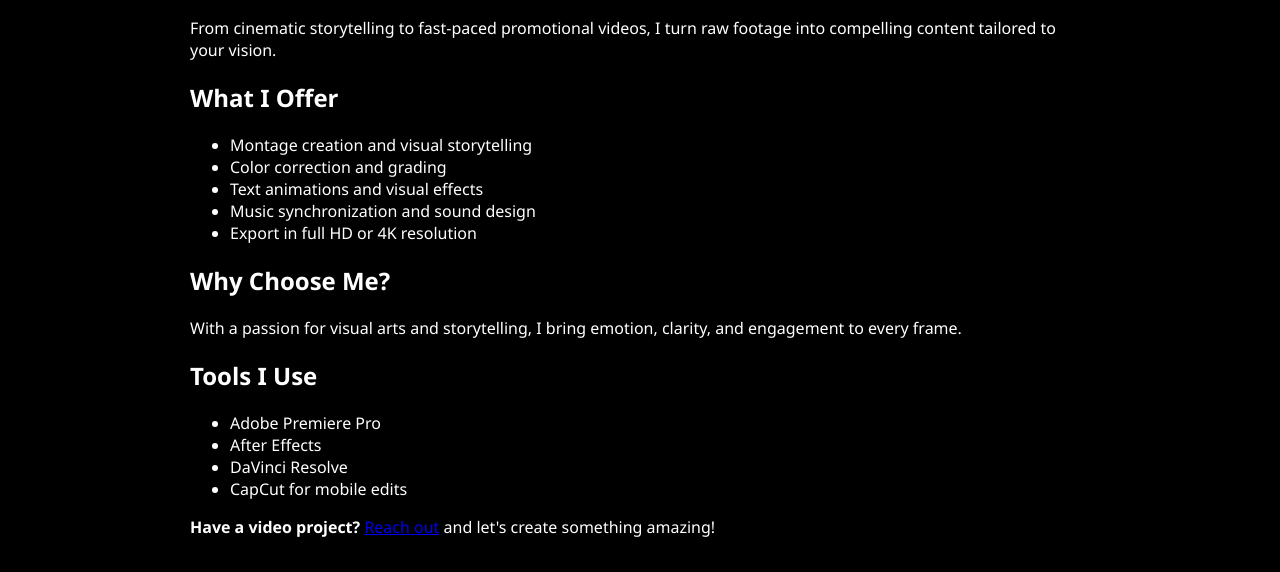
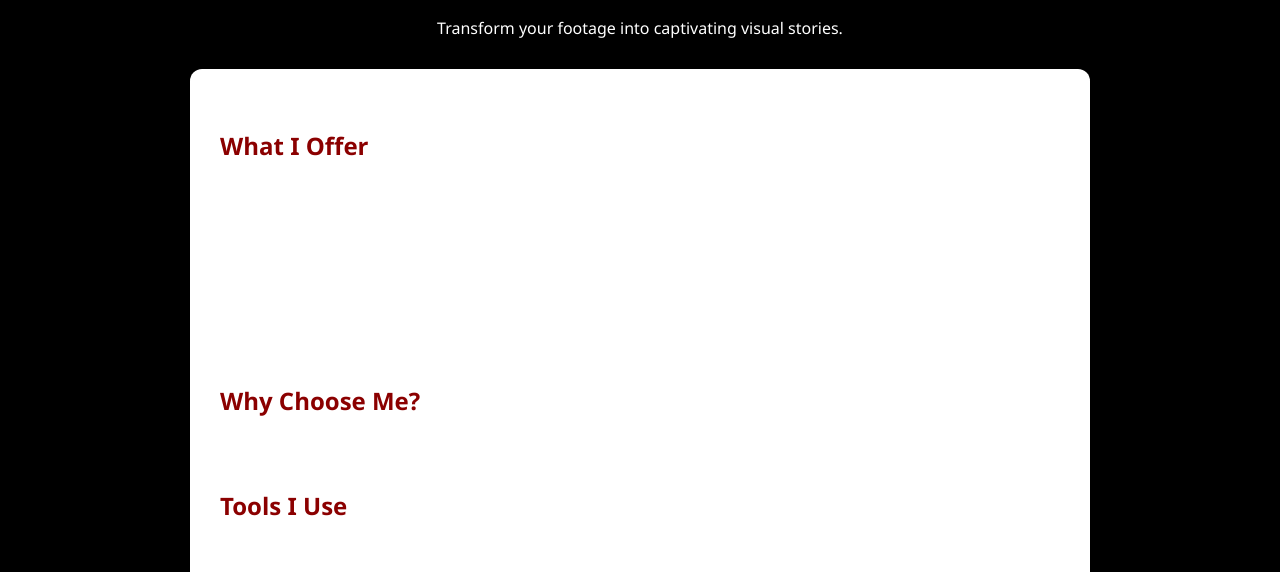
Before and after one commit to austin-00/portfolio22, a plain HTML site: page video.html in a window 1280 px wide. Shown: the part 210-782 px from the top of the page. Drawn offline with Linux system fonts and the light colour scheme.

Commit message:
Update video.html

```diff
--- a/video.html
+++ b/video.html
@@ -1,12 +1,11 @@
-<!-- Video Editing Page -->
 <!DOCTYPE html>
 <html lang="en">
 <head>
     <meta charset="UTF-8">
     <meta name="viewport" content="width=device-width, initial-scale=1.0">
-    <title>Video Editing Services</title>
+    <title>Video Editing Services - Alan Austin</title>
     <link rel="stylesheet" href="services.css">
-    <script src="https://kit.fontawesome.com/yourkit.js" crossorigin="anonymous"></script>
+    <script src="https://kit.fontawesome.com/a2d04a9f36.js" crossorigin="anonymous"></script>
 </head>
 <body>
     <header id="header">
@@ -17,29 +16,31 @@
 
     <div class="container">
         <h1 class="subtitle">Video Editing Services</h1>
-        <p>From cinematic storytelling to fast-paced promotional videos, I turn raw footage into compelling content tailored to your vision.</p>
+        <p style="text-align: center;">Transform your footage into captivating visual stories.</p>
 
+        <div class="contact-form">
             <h2>What I Offer</h2>
             <ul>
-            <li>Montage creation and visual storytelling</li>
-            <li>Color correction and grading</li>
-            <li>Text animations and visual effects</li>
-            <li>Music synchronization and sound design</li>
-            <li>Export in full HD or 4K resolution</li>
+                <li>Montage & storytelling edits</li>
+                <li>Color correction & grading</li>
+                <li>Text animation & visual effects</li>
+                <li>Music sync & audio enhancement</li>
+                <li>Full HD & 4K output</li>
             </ul>
 
             <h2>Why Choose Me?</h2>
-        <p>With a passion for visual arts and storytelling, I bring emotion, clarity, and engagement to every frame.</p>
+            <p>With a passion for visuals and narrative, I deliver emotion-packed edits that connect with your audience.</p>
 
             <h2>Tools I Use</h2>
             <ul>
                 <li>Adobe Premiere Pro</li>
                 <li>After Effects</li>
                 <li>DaVinci Resolve</li>
-            <li>CapCut for mobile edits</li>
+                <li>CapCut (for mobile)</li>
             </ul>
 
-        <p><strong>Have a video project?</strong> <a href="contact.html">Reach out</a> and let's create something amazing!</p>
+            <p><strong>Have a project in mind?</strong> <a href="contact.html">Let’s create something amazing!</a></p>
+        </div>
     </div>
 </body>
 </html>
```
Lines whose indentation alone changed are shown as unchanged.
